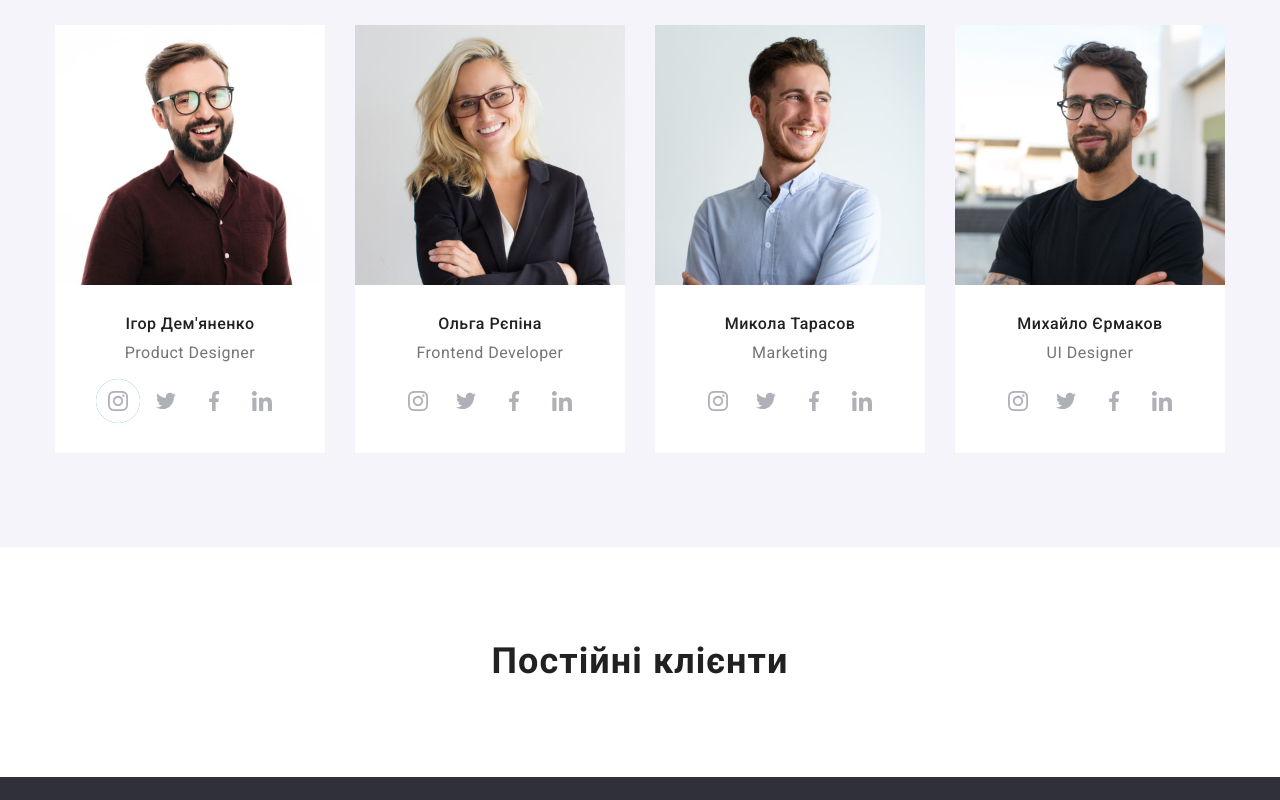
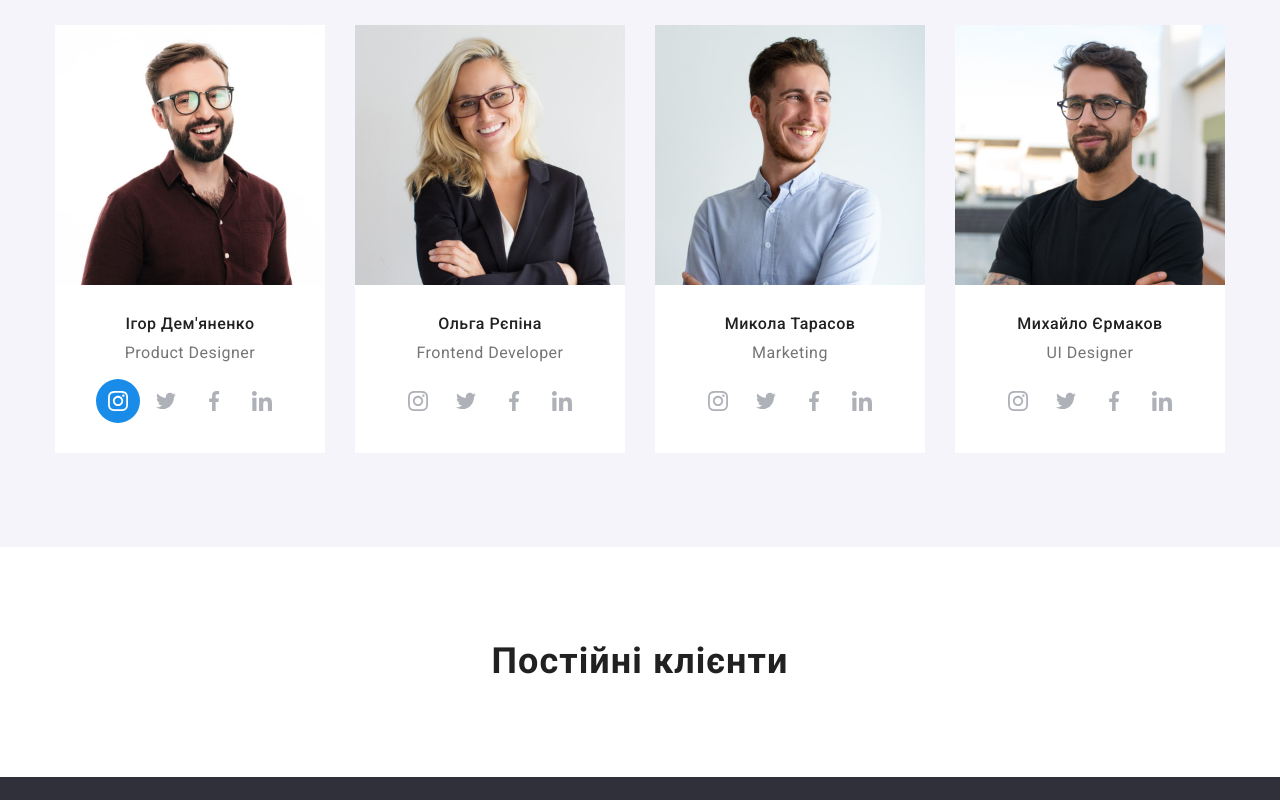
Before and after one commit to julijabelka/goit-markup-hw-04, a plain HTML site: page index.html in a window 1280 px wide. In both pictures the pointer is over the link 118 px from the left and 2161 px from the top of the page. Shown: the part 1761-2561 px from the top of the page. Drawn offline with nearby package versions, Linux system fonts and the light colour scheme.

Commit message:
Update style.css

```diff
--- a/css/style.css
+++ b/css/style.css
@@ -391,8 +391,8 @@ ul {
   fill: #afb1b8;
   background-color: var(--background-color);
 }
-.subscribe-soc-item:hover,
-.subscribe-soc-item:focus {
+.subscribe-soc-link:hover,
+.subscribe-soc-link:focus {
   background-color: var(--button-backgroud-color);
   fill: var(--background-color);
 }
```
